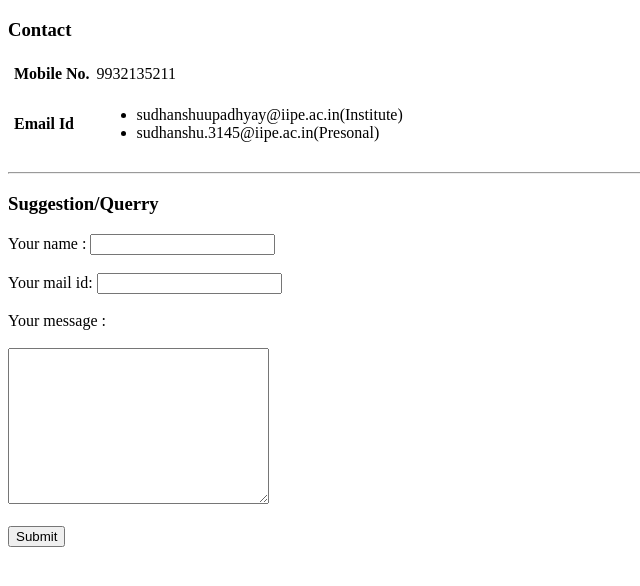
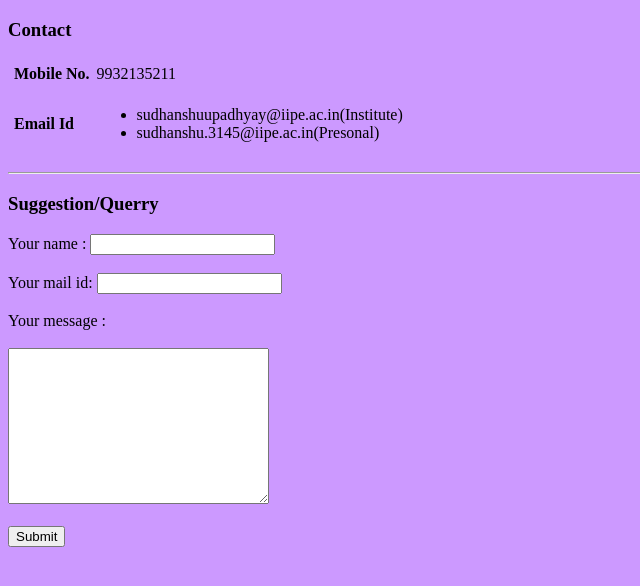
Before and after one commit to sudhandhu/SiCode, a plain HTML site: page contact.html in a window 1280 px wide. Shown: the whole page, without its empty margins (0-640 px from the left). Drawn offline with Linux system fonts and the light colour scheme.

Commit message:
Update contact.html

```diff
--- a/contact.html
+++ b/contact.html
@@ -4,7 +4,7 @@
     <meta charset="utf-8">
     <title>Contact</title>
   </head>
-  <body>
+  <body bgcolor="#cc99ff">
 
     <h3>Contact</h3>
     <table cellspacing="5">
```
